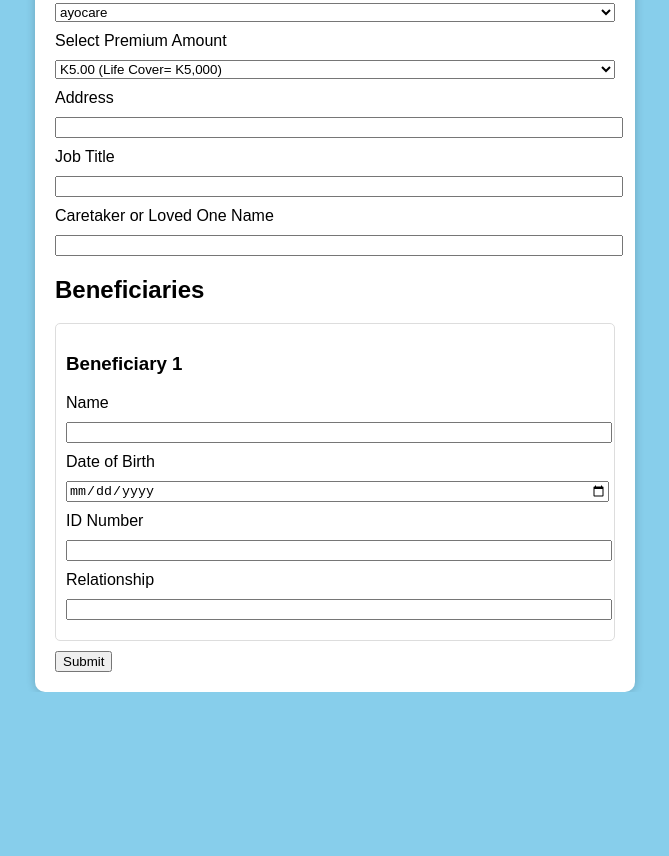
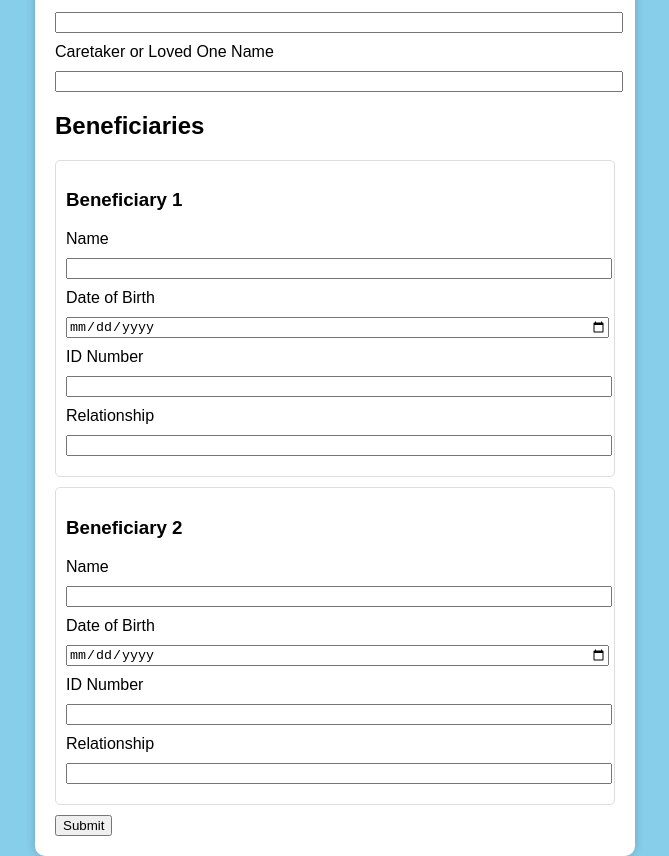
Before and after one commit to ayoapp296/fc, a plain HTML site: page index.html in a window 1280 px wide. Shown: the part 264-1120 px from the top of the page, without its empty margins (305-974 px from the left). Before the commit the page ends 956 px from the top, so only its background shows below. Drawn offline with Linux system fonts and the light colour scheme.

Commit message:
index.html

```diff
--- a/index.html
+++ b/index.html
@@ -3,7 +3,7 @@
 <head>
     <meta charset="UTF-8">
     <meta name="viewport" content="width=device-width, initial-scale=1.0">
-    <title>KYC Family Cover Form</title>
+    <title>KYC Form</title>
     <style>
         body {
             background-color: #87CEEB; /* Sky Blue Background */
@@ -46,7 +46,7 @@
 </head>
 <body>
     <div class="container">
-        <h1>KYC Family Cover Form</h1>
+        <h1>KYC Form</h1>
         <form action="#" method="post">
             <label for="fullName">Full Name</label>
             <input type="text" id="fullName" name="fullName" required>
@@ -104,6 +104,22 @@
                 <input type="text" id="beneficiary1Relationship" name="beneficiary1Relationship" required>
             </div>
 
+            <!-- Beneficiary 2 -->
+            <div class="beneficiary">
+                <h3>Beneficiary 2</h3>
+                <label for="beneficiary2Name">Name</label>
+                <input type="text" id="beneficiary2Name" name="beneficiary2Name" required>
+
+                <label for="beneficiary2Dob">Date of Birth</label>
+                <input type="date" id="beneficiary2Dob" name="beneficiary2Dob" required>
+
+                <label for="beneficiary2Id">ID Number</label>
+                <input type="text" id="beneficiary2Id" name="beneficiary2Id" required>
+
+                <label for="beneficiary2Relationship">Relationship</label>
+                <input type="text" id="beneficiary2Relationship" name="beneficiary2Relationship" required>
+            </div>
+
             <!-- Add additional beneficiary slots (up to 6) -->
 
             <button type="submit">Submit</button>
```
